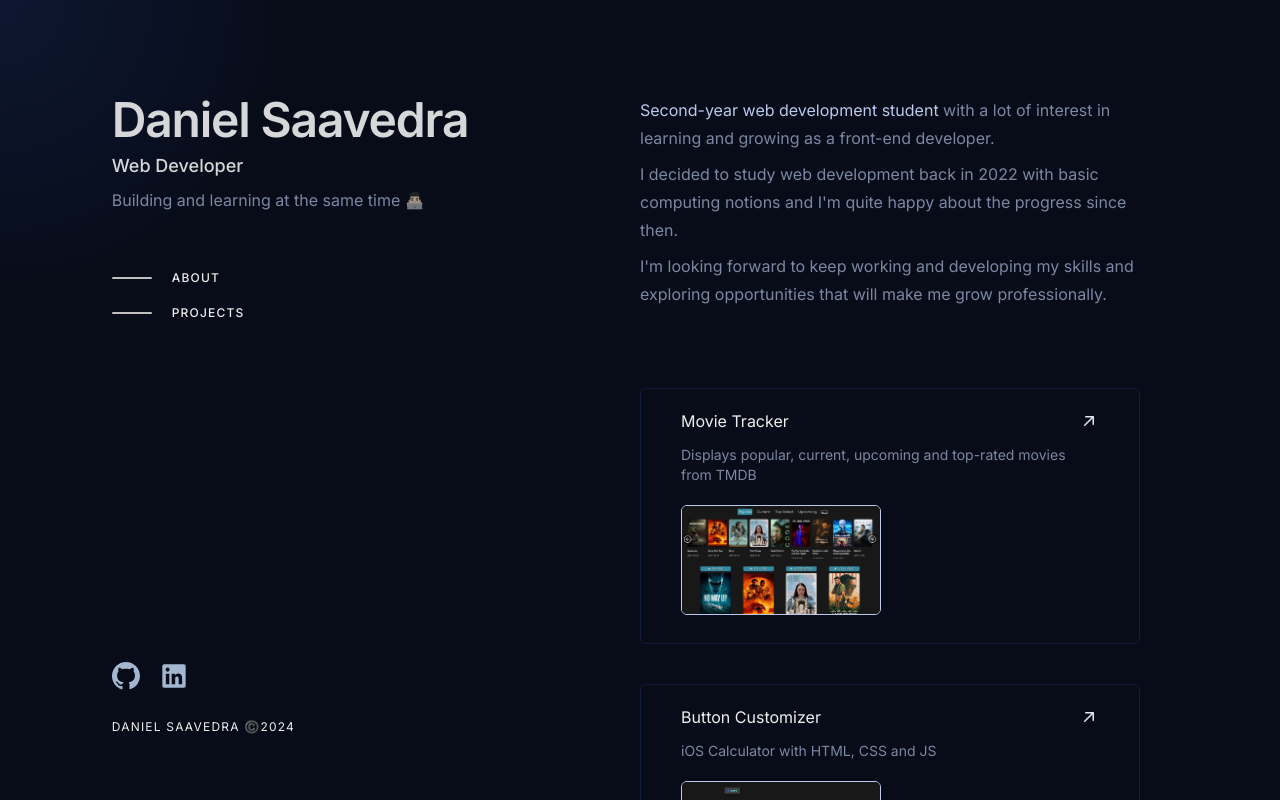
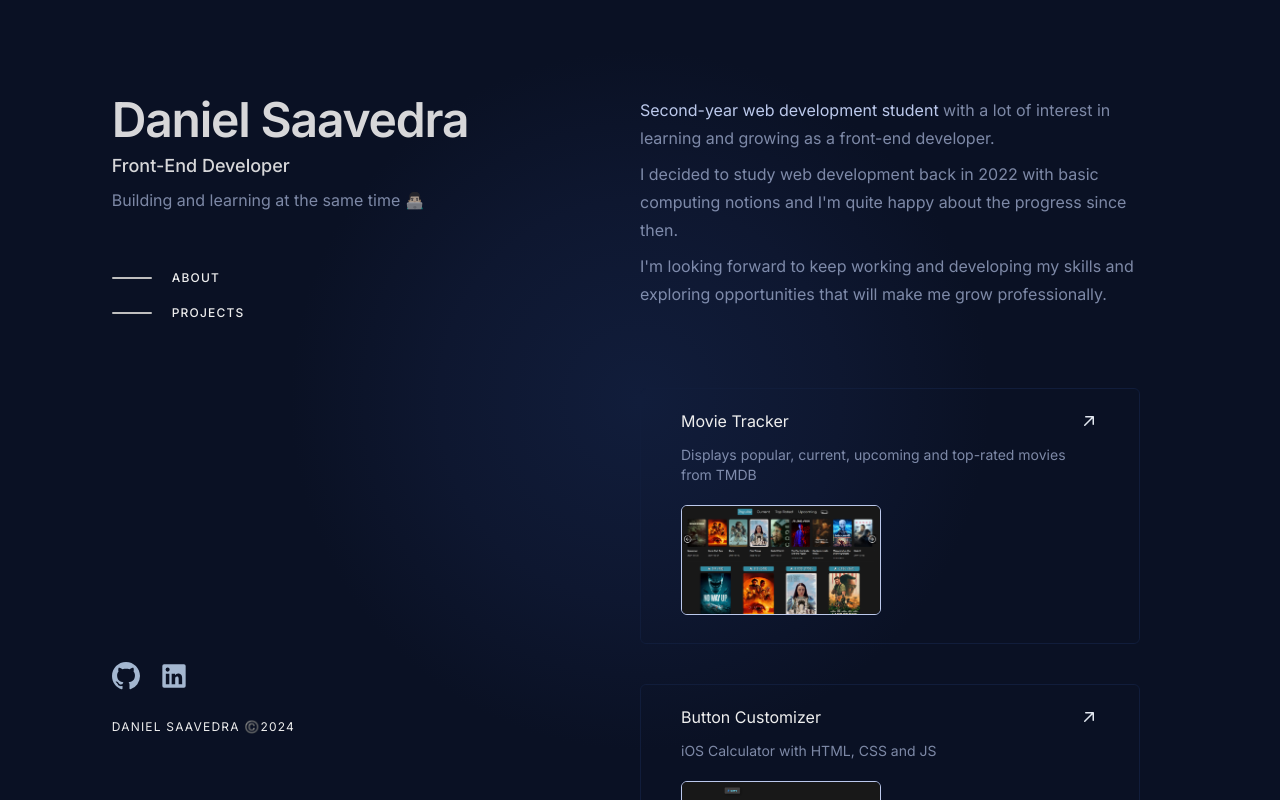
Before and after one commit to kiudev/portfolio-2024, a Next.js app: page / in a window 1280 px wide. Shown: the top 800 px of the page. Built offline with nearby package versions, Linux system fonts and the light colour scheme; no server answers.

Commit message:
fix radial gradient cursor

```diff
--- a/src/containers/nav/NavSection.tsx
+++ b/src/containers/nav/NavSection.tsx
@@ -13,13 +13,13 @@ export default function NavSection() {
                   href="#about"
                   className="flex flex-row items-center cursor-pointer group gap-5"
                >
-                  <span className="group-hover:w-20 w-10 h-0.5 bg-white-600 transition-all duration-300 rounded-full hidden xl:block"></span>
+                  <span className="group-hover:w-20 w-10 h-0.5 bg-white-600 transition-all duration-200 rounded-full hidden xl:block"></span>
                   <li className="hidden lg:block text-[12px] uppercase font-medium tracking-widest leading-3">
                      About
                   </li>
                </a>
                <a href="#projects" className="flex flex-row items-center cursor-pointer group gap-5">
-                  <span className="group-hover:w-20 w-10 h-0.5 bg-white-600 transition-all duration-300 rounded-full hidden xl:block"></span>
+                  <span className="group-hover:w-20 w-10 h-0.5 bg-white-600 transition-all duration-200 rounded-full hidden xl:block"></span>
                   <li className="hidden lg:block text-[12px] uppercase font-medium tracking-widest">
                      Projects
                   </li>
--- a/src/containers/projects/ProjectsSection.tsx
+++ b/src/containers/projects/ProjectsSection.tsx
@@ -11,7 +11,7 @@ type dataProjects = {
 export default function ProjectsSection({ image, name, homepage, description }: dataProjects) {
    return (
       <a href={homepage} target="_blank">
-      <div className="lg:bg-blue-600 lg:bg-opacity-5 mt-10 lg:py-1 lg:hover:bg-opacity-50 lg:transition-all rounded-md lg:border-t lg:border-opacity-10 lg:border-white-500 border-blue-500 border px-10">
+      <div className="lg:bg-blue-600 lg:bg-opacity-5 mt-10 lg:py-1 lg:hover:bg-blue-500 lg:transition-all rounded-md lg:border-t lg:border-opacity-10 lg:border-white-500 border-blue-500 border px-10">
          <header className="flex flex-row items-center justify-between">
             <p className="mt-5">{name}</p>
             <svg
--- a/src/pages/index.tsx
+++ b/src/pages/index.tsx
@@ -21,14 +21,18 @@ export default function Home() {
    });
 
    const handleMouseMove = (e: MouseEvent) => {
-      setMousePosition({ left: e.pageX, top: e.pageY });
+      const windowHeight = window.innerHeight;
+      const windowWidth = window.innerWidth;
+
+      const offsetX = e.pageX - windowWidth / 2;
+      const offsetY = e.pageY - window.scrollY - windowHeight / 2;
+
+      const mouseXpercentatge = (offsetX / windowWidth * 100);
+      const mouseYPercentatge = (offsetY / windowHeight * 100);
+
+
+      setMousePosition({left: mouseXpercentatge, top: mouseYPercentatge});
    };
-
-   const calculateBackgroundColor = () => {
-      return `#fff`;
-   };
-
-   const backgroundColor = calculateBackgroundColor();
 
    useEffect(() => {
       const getMyData = async () => {
@@ -46,34 +50,31 @@ export default function Home() {
    return (
       <main
          onMouseMove={e => handleMouseMove(e)}
-         className={`bg-blue-800 text-white-500 min-w-[100%] min-h-[100vh] items-center p-6 md:p-10 lg:p-14 ${inter.className}`}
+         className={`bg-blue-700 text-white-500 min-w-screen min-h-screen items-center ${inter.className}`}
       >
          <Head>
-            <title>Daniel Saavedra | Portfolio</title>
+            <title>Daniel Saavedra</title>
          </Head>
 
          <div
             style={{
-               width: "600px",
-               height: "600px",
-               background:
-                  "radial-gradient(circle at center, #0E1730, #0A1124 40%, #070C18 70%)",
-               position: "absolute",
-               left: mousePosition.left - 300 + "px",
-               top: mousePosition.top - 300 + "px",
-               borderRadius: "50%",
+               width: "100vw",
+               height: "100vh",
+               background: `radial-gradient(500px at ${50 + mousePosition.left}% ${
+                  50 + mousePosition.top
+               }%, #111D3B, #0E1730 40%, #0A1124 70%)`,
             }}
-            className="hidden lg:flex"
+            className="hidden lg:flex lg:fixed"
          />
 
-         <div className="block lg:flex lg:justify-center">
+         <div className="block lg:flex lg:justify-center p-6 md:p-10 lg:p-14">
             <header className="mt-10 lg:fixed lg:-ml-[700px] lg:h-[80vh]">
                <h1 className="text-4xl md:text-5xl font-semibold tracking-tight opacity-90">
                   Daniel Saavedra
                </h1>
 
                <h3 className="text-lg mt-2 opacity-90 lg:font-medium">
-                  Web Developer
+                  Front-End Developer
                </h3>
 
                <p className="text-blue-100 text-opacity-65 mt-2">
--- a/src/styles/globals.css
+++ b/src/styles/globals.css
@@ -16,7 +16,3 @@ body::-webkit-scrollbar-thumb {
    background-color: hsl(224, 56%, 83%, 65%);
    border-radius: 10px;
 }
-
-body {
-   overflow-x: hidden;
-}
```
